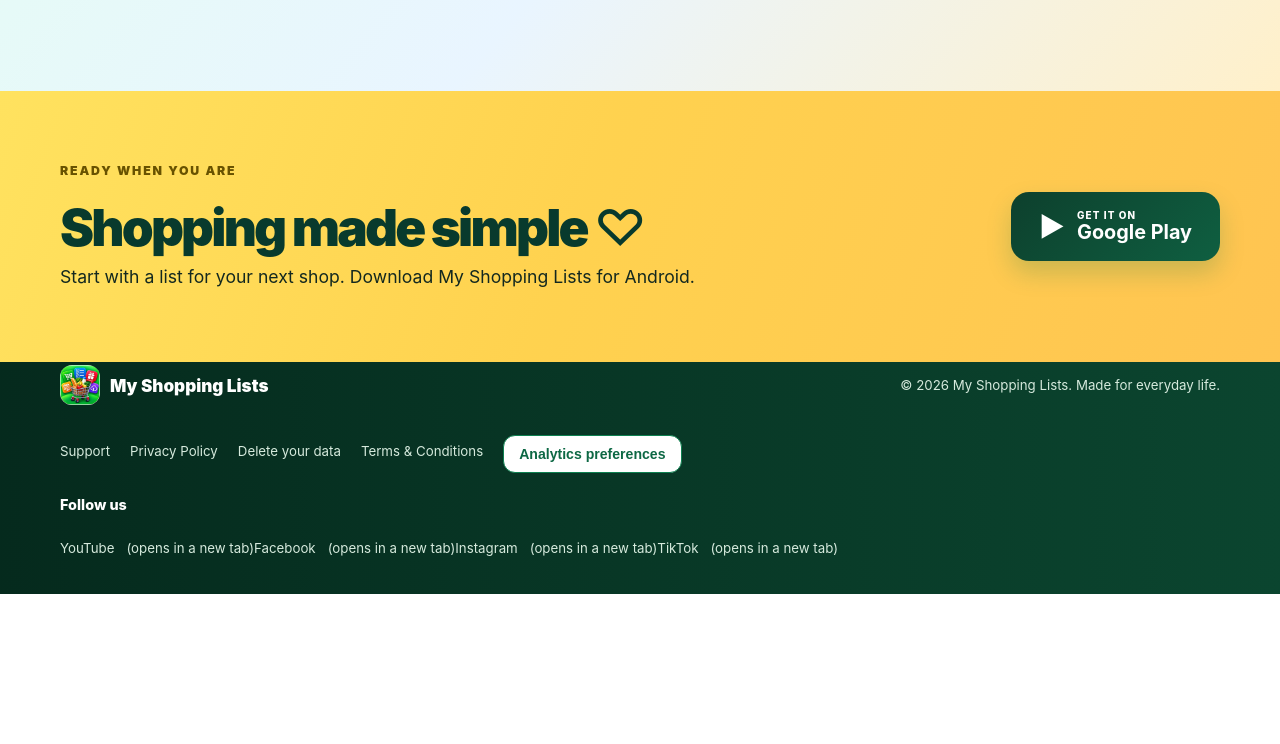
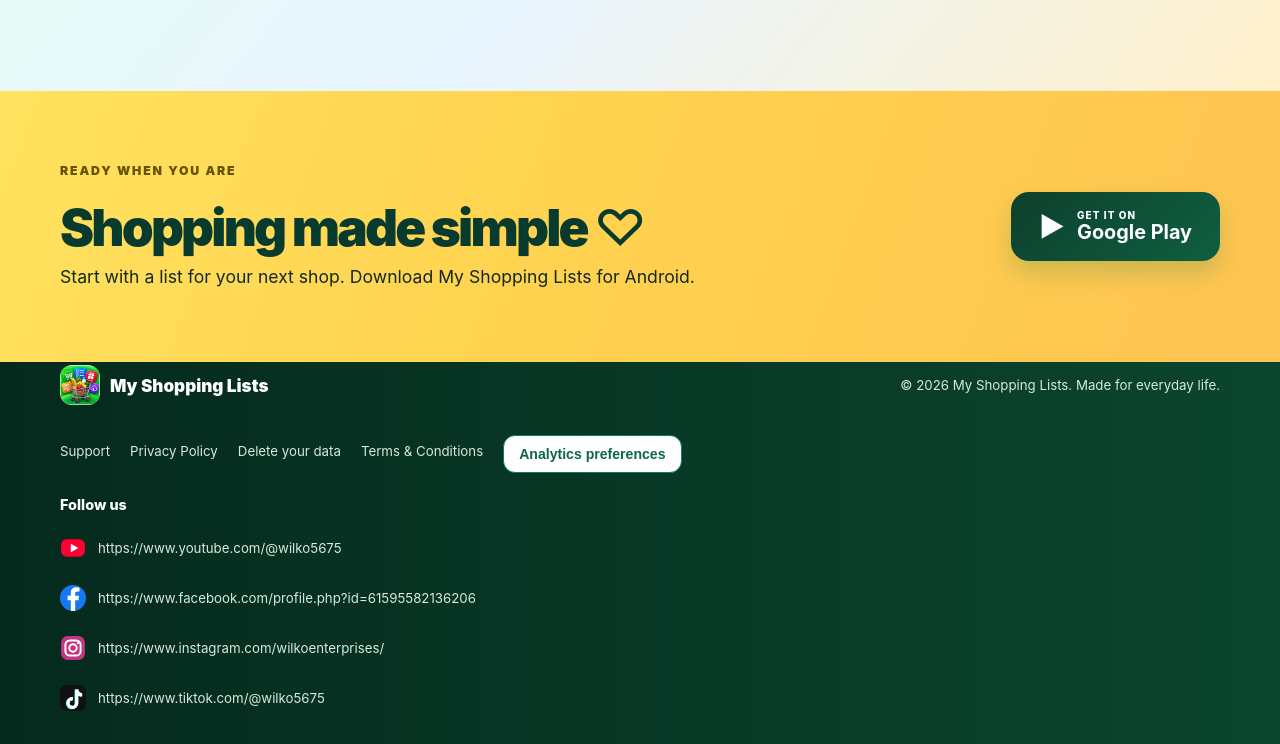
Before and after one commit to Wilko-007/My-Shopping-Lists-Website, a plain HTML site: page index.html in a window 1280 px wide. Shown: the part 9357-10101 px from the top of the page. Before the commit the page ends 9951 px from the top, so only its background shows below. Drawn offline with Linux system fonts and the light colour scheme.

Commit message:
Add platform emblems beside full social profile addresses

```diff
--- a/index.html
+++ b/index.html
@@ -130,6 +130,14 @@
 <section class="download-section"><div class="wrap download-content"><div><p class="eyebrow">READY WHEN YOU ARE</p><h2>Shopping made simple <span>♡</span></h2><p>Start with a list for your next shop. Download My Shopping Lists for Android.</p></div><a class="button button-large button-dark" href="https://play.google.com/store/apps/details?id=com.wilko.myshoppinglists" target="_blank" rel="noopener noreferrer"><span class="play-icon">▶</span><span><small>GET IT ON</small><strong>Google Play</strong></span></a></div></section>
 </main>
 <footer class="footer"><div class="wrap footer-row"><a class="brand" href="#top"><img src="app-icon.webp" alt="" width="40" height="40"><span>My Shopping Lists</span></a><p>© <span id="year">2026</span> My Shopping Lists. Made for everyday life.</p><div class="footer-links"><a href="support.html">Support</a><a href="privacy.html">Privacy Policy</a><a href="delete-data.html">Delete your data</a><a href="terms.html">Terms &amp; Conditions</a><button type="button" id="analytics-preferences" aria-label="Change analytics preferences">Analytics preferences</button></div>
-<nav class="social-links" aria-label="Follow My Shopping Lists"><span>Follow us</span><a href="https://www.youtube.com/@wilko5675" target="_blank" rel="noopener noreferrer">YouTube<span class="social-new-tab"> (opens in a new tab)</span></a><a href="https://www.facebook.com/profile.php?id=61595582136206" target="_blank" rel="noopener noreferrer">Facebook<span class="social-new-tab"> (opens in a new tab)</span></a><a href="https://www.instagram.com/wilkoenterprises/" target="_blank" rel="noopener noreferrer">Instagram<span class="social-new-tab"> (opens in a new tab)</span></a><a href="https://www.tiktok.com/@wilko5675" target="_blank" rel="noopener noreferrer">TikTok<span class="social-new-tab"> (opens in a new tab)</span></a></nav></div></footer>
+<nav class="social-links" aria-label="Follow My Shopping Lists">
+ <span>Follow us</span>
+ <ul class="social-list">
+  <li><a href="https://www.youtube.com/@wilko5675" target="_blank" rel="noopener noreferrer" aria-label="YouTube: https://www.youtube.com/@wilko5675 (opens in a new tab)"><svg class="social-icon" viewBox="0 0 24 24" aria-hidden="true" focusable="false"><rect x="1" y="4" width="22" height="16" rx="5" fill="#ff0033"/><path d="m10 8 7 4-7 4z" fill="#fff"/></svg><span class="social-address">https://www.youtube.com/@wilko5675</span></a></li>
+  <li><a href="https://www.facebook.com/profile.php?id=61595582136206" target="_blank" rel="noopener noreferrer" aria-label="Facebook: https://www.facebook.com/profile.php?id=61595582136206 (opens in a new tab)"><svg class="social-icon" viewBox="0 0 24 24" aria-hidden="true" focusable="false"><circle cx="12" cy="12" r="12" fill="#1877f2"/><path d="M14 24V14h3l.5-4H14V8c0-1.2.4-2 2-2h2V2.5C17.4 2.3 16.3 2 15 2c-3 0-5 1.8-5 5v3H7v4h3v10z" fill="#fff"/></svg><span class="social-address">https://www.facebook.com/profile.php?id=61595582136206</span></a></li>
+  <li><a href="https://www.instagram.com/wilkoenterprises/" target="_blank" rel="noopener noreferrer" aria-label="Instagram: https://www.instagram.com/wilkoenterprises/ (opens in a new tab)"><svg class="social-icon" viewBox="0 0 24 24" aria-hidden="true" focusable="false"><rect x="1" y="1" width="22" height="22" rx="6" fill="#c13584"/><rect x="5" y="5" width="14" height="14" rx="4" fill="none" stroke="#fff" stroke-width="1.8"/><circle cx="12" cy="12" r="3.4" fill="none" stroke="#fff" stroke-width="1.8"/><circle cx="16.5" cy="7.5" r="1" fill="#fff"/></svg><span class="social-address">https://www.instagram.com/wilkoenterprises/</span></a></li>
+  <li><a href="https://www.tiktok.com/@wilko5675" target="_blank" rel="noopener noreferrer" aria-label="TikTok: https://www.tiktok.com/@wilko5675 (opens in a new tab)"><svg class="social-icon" viewBox="0 0 24 24" aria-hidden="true" focusable="false"><rect width="24" height="24" rx="6" fill="#111"/><path d="M14 4h3c.3 2 1.5 3.3 3.5 3.6v3a8 8 0 0 1-3.5-1v7a5.5 5.5 0 1 1-5-5.5v3a2.5 2.5 0 1 0 2 2.5z" fill="#25f4ee" transform="translate(-.6 .4)"/><path d="M14 4h3c.3 2 1.5 3.3 3.5 3.6v3a8 8 0 0 1-3.5-1v7a5.5 5.5 0 1 1-5-5.5v3a2.5 2.5 0 1 0 2 2.5z" fill="#fff"/></svg><span class="social-address">https://www.tiktok.com/@wilko5675</span></a></li>
+ </ul>
+</nav></div></footer>
 <script src="script.js" defer></script>
 <script src="analytics.js?v=20261114-metricool-retry" defer></script></body></html>
```
